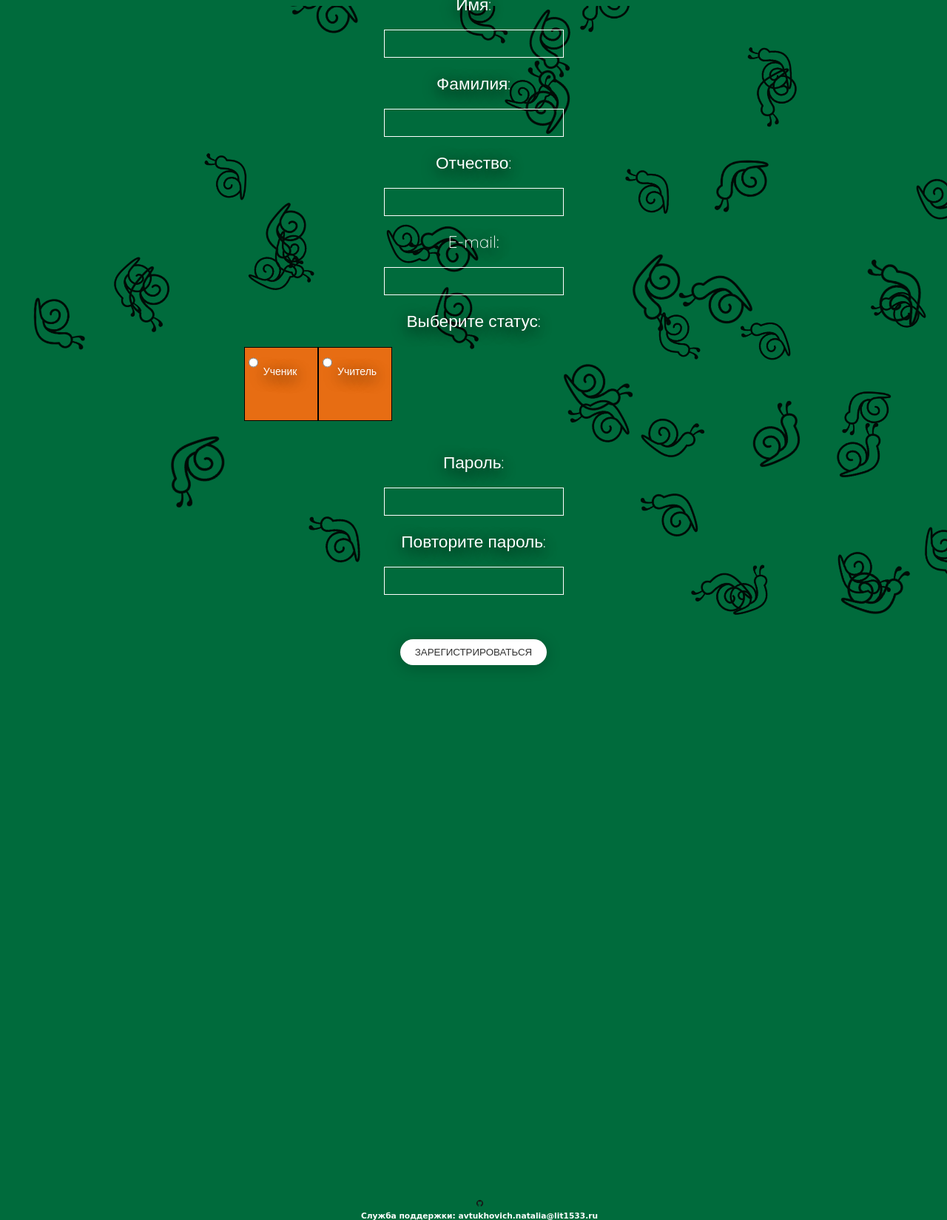
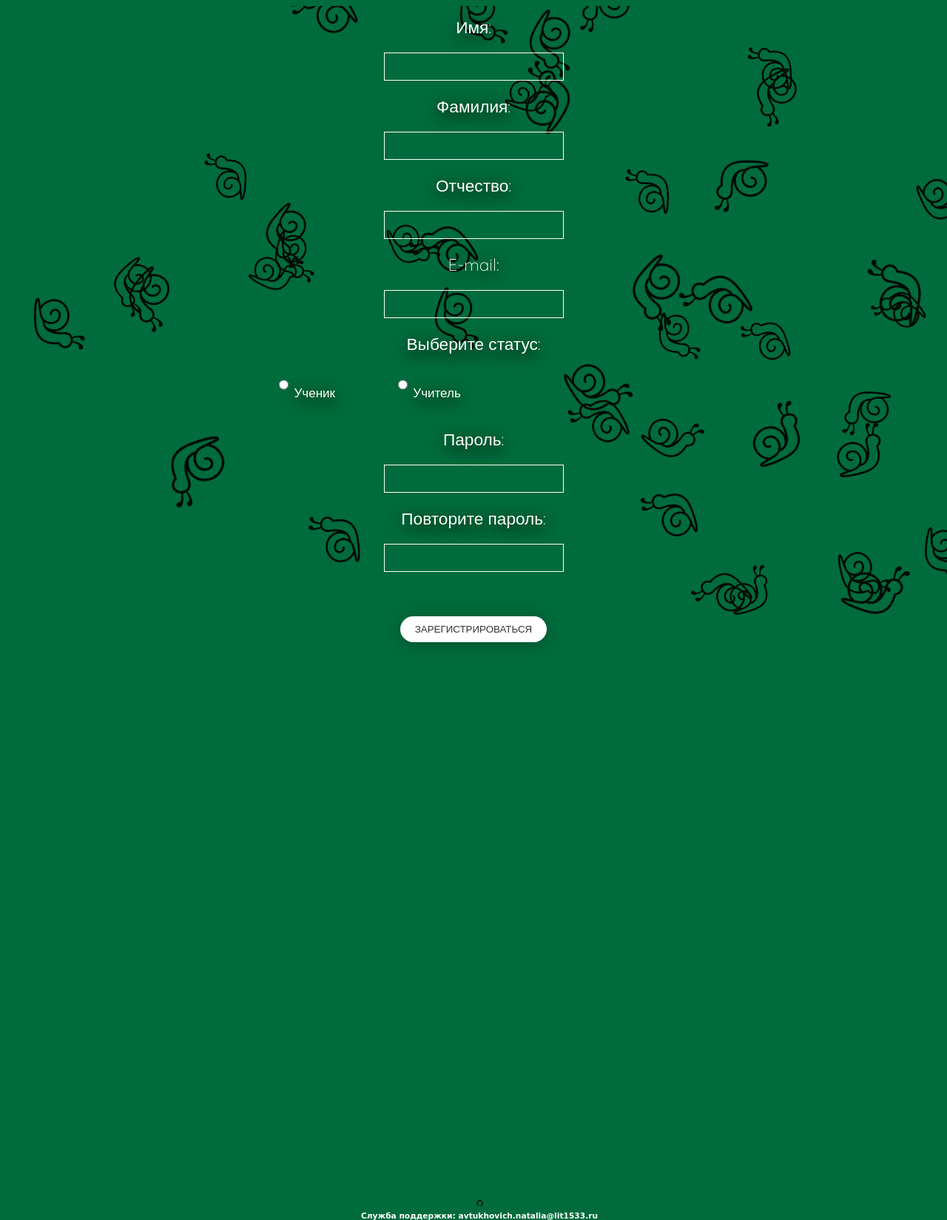
Before and after one commit to Natasha-rare/Programming-project, a Django app: page /accounts/signup/ in a window 1280 px wide. Shown: the top 1649 px of the page at 74% size. Run offline with Django 3.2, Linux system fonts and the light colour scheme; some libraries are stand-ins or nearby versions; some web fonts are replaced.

Commit message:
Учитель/ученик в тему всего сайта
**making beautiful

```diff
--- a/project/templates/registration/signup.html
+++ b/project/templates/registration/signup.html
@@ -8,6 +8,10 @@
     <script src="https://ajax.googleapis.com/ajax/libs/jquery/3.5.1/jquery.min.js"></script>
     <meta http-equiv="X-UA-Compatible" content="ie=edge">
     <script src="https://cdn.jsdelivr.net/npm/sweetalert2@9"></script>
+<!--    <link rel="stylesheet" href="https://stackpath.bootstrapcdn.com/bootstrap/4.5.0/css/bootstrap.min.css" integrity="sha384-9aIt2nRpC12Uk9gS9baDl411NQApFmC26EwAOH8WgZl5MYYxFfc+NcPb1dKGj7Sk" crossorigin="anonymous">-->
+<!--    <script src="https://code.jquery.com/jquery-3.5.1.slim.min.js" integrity="sha384-DfXdz2htPH0lsSSs5nCTpuj/zy4C+OGpamoFVy38MVBnE+IbbVYUew+OrCXaRkfj" crossorigin="anonymous"></script>-->
+<!--    <script src="https://cdn.jsdelivr.net/npm/popper.js@1.16.0/dist/umd/popper.min.js" integrity="sha384-Q6E9RHvbIyZFJoft+2mJbHaEWldlvI9IOYy5n3zV9zzTtmI3UksdQRVvoxMfooAo" crossorigin="anonymous"></script>-->
+<!--    <script src="https://stackpath.bootstrapcdn.com/bootstrap/4.5.0/js/bootstrap.min.js" integrity="sha384-OgVRvuATP1z7JjHLkuOU7Xw704+h835Lr+6QL9UvYjZE3Ipu6Tp75j7Bh/kR0JKI" crossorigin="anonymous"></script>-->
     <title>{% block title %}Document{% endblock %}</title>
     {% load static %}
     <link rel="stylesheet" type="text/css" href="{% static 'css/base-css.css' %}">
@@ -41,7 +45,7 @@
         <label class="inputtext">Отчество: </label> <br><br> {{ form.father }} <br><br>
         <label class="inputtext">E-mail: </label><br><br>{{ form.email }} <br><br>
         <label class="inputtext">Выберите статус: </label><br><br>{{ form.status }}<br><br>
-        <label class="inputtext">Пароль:</label><br><br> {{ form.password }} <br><br>
+        <label class="inputtext">Пароль:</label><br><br>{{ form.password }} <br><br>
         <label class="inputtext">Повторите пароль: </label><br><br> {{ form.password2 }} <br><br><br><br>
         <button type="submit" class="button-container">ЗАРЕГИСТРИРОВАТЬСЯ</button>
     </form>
--- a/static/css/base-css.css
+++ b/static/css/base-css.css
@@ -121,7 +121,6 @@
 		color: white;
 		font-family: 'Quicksand', sans-serif;
 		font-size: 17pt;
-
 	}
 
 	.reg_input:invalid:not(:focus):not(:placeholder-shown) {
@@ -158,52 +157,6 @@
 
 	}
 
-	/*
-    .button-container {
-      margin-bottom: 50px;
-      position: relative;
-      transition: .8s cubic-bezier(.165, .84, .44, 1);
-      display: inline-block;
-      width: 90px;
-      height: auto ;
-      box-sizing: border-box;
-      text-align: center;
-      color: white;
-      text-decoration: none;
-      background: rgba(0,0,0,0);
-      background-color: rgba(0,0,0,0);
-      border-radius: 35px;
-      border: 1px solid white;
-      font-family: "Helvetica", sans-serif;
-      outline: none;
-        font-size: 12pt
-
-    }
-    */
-	/*
-    .button-container {
-      text-decoration: none;
-      outline: none;
-      color: white;
-      display: inline-block;
-      position: relative;
-
-      border: 1px solid white;
-      border-radius: 35px;
-      border-image: linear-gradient(white,whitesmoke);
-
-      margin: 10px 20px;
-      font-family: 'Helvetica Light';
-      text-transform: uppercase;
-      overflow: hidden;
-      letter-spacing: 2px;
-      transition: .8s cubic-bezier(.165, .84, .44, 1);
-
-        background: rgba(0,0,0,0);
-        font-size: 10pt;
-
-    }
-    */
 	.button-container :before {
 		content: "";
 		position: absolute;
@@ -242,7 +195,7 @@
 		display: none; /*hide original SELECT element:*/
 	}
 
-	.select select {
+	.select{
         display: block;
         width: 100%; /* от ширины блока div */
         padding: .75rem 2.5rem .75rem 1rem;/* отступы от текста до рамки */
@@ -254,6 +207,11 @@
         appearance: none;/* убираем дефолнтные стрелочки */
         font-family: 'Quicksand', sans-serif;
         font-size: 1rem;
+        color: #fff;
+    }
+
+    .radio{
+        background: none;
         color: #000;
     }
 
@@ -543,32 +501,32 @@
 
 
     ul {
-            font: 14px Verdana, Geneva, sans-serif;
+            font-family: 15px  'Quicksand', sans-serif;
             text-align: justify;
 
             /* Обнуляем для родителя*/
             line-height: 0;
             font-size: 1px; /* 1px для Opera */
-
-            /* Лекарство для IE6-7*/
-            text-justify: newspaper;
     }
 
     ul li  {
-            background: #E76D13;
-            width: 98px;
-            height: 98px;
+            background: none;
+            width: 25%;
+            height: 38px;
             display: inline-block;
-            text-align: left;
-            border: 1px solid #000;
+            text-align: center;
+            /*border: 1px solid #fff;
+            order: 1px solid #ccc; *//* рамка *//*
+            border-radius: 3px;*//* скругление полей формы */
 
             /* Востанавливаем у потомков, кроме последнего*/
             line-height: normal;
-            font-size: 14px;
+            font-size: 17px;
 
             /* Без него в Opera будет отступ под элементами */
             vertical-align: top;
-
+            position:relative;
+            left: 50%
             /* эмуляция inline-block для IE6-7*/
             //display : inline;
             //zoom : 1;
@@ -581,8 +539,6 @@
     }
     .first { width: 150px;}
     .third { width: 200px;}
-
-
 
 /*ячейка*/
 th {
--- a/static/css/start.css
+++ b/static/css/start.css
@@ -65,11 +65,11 @@ button:hover{
 	 background-size: 400% 400%;
 	 *animation: gradient 5s ease infinite;
      font-size: 32pt;
-    font-family: Helvetica Light ;
+     font-family: Helvetica Light ;
      margin: auto;
 	 text-align: center;
-    color: white;
-    position: relative;
+     color: white;
+     position: relative;
 
 transform: translate(0, 0);
 }
```
